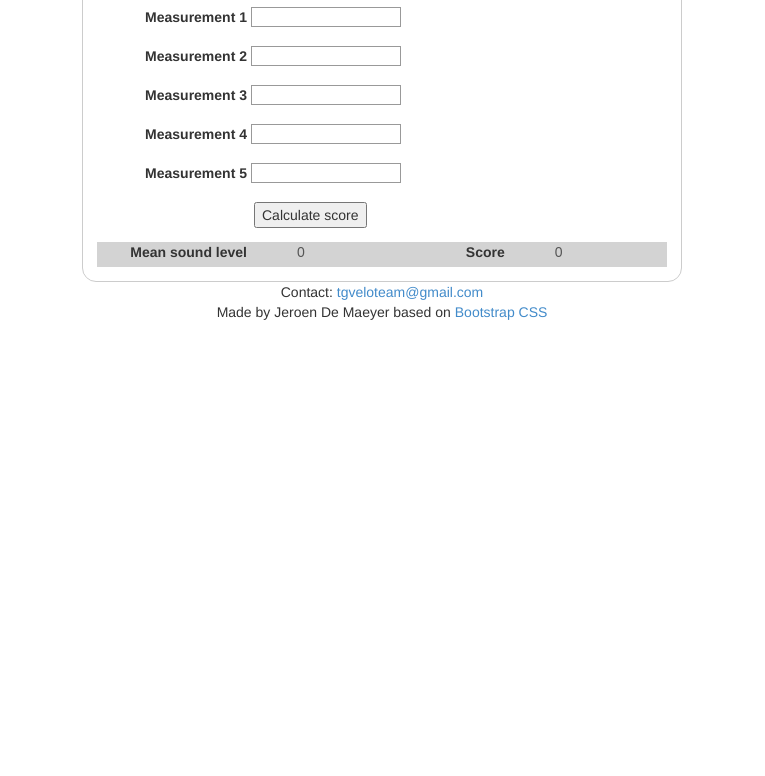
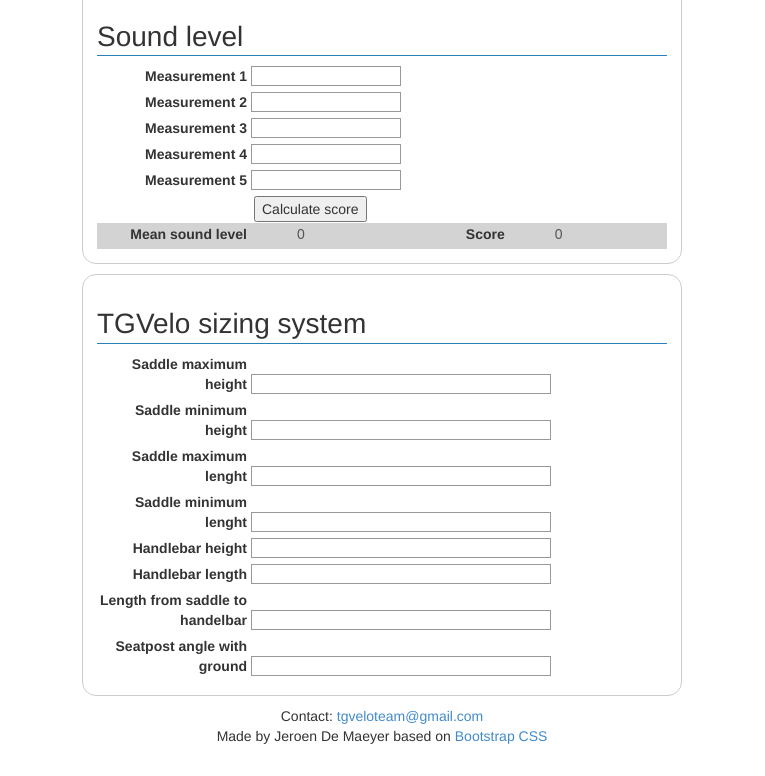
Before and after one commit to JeroenDM/tgvelo, a plain HTML site: page input-app.html in a window 1280 px wide. Shown: the part 93-869 px from the top of the page, without its empty margins (258-1023 px from the left). Before the commit the page ends 800 px from the top, so only its background shows below. Drawn offline with Linux system fonts and the light colour scheme.

Commit message:
add some form elements sizing system

```diff
--- a/css/formStyle.css
+++ b/css/formStyle.css
@@ -1,6 +1,10 @@
+h1 {
+    margin: 20px auto;
+    color: gray;
+}
 form {
     /* Just to center the form on the page */
-    margin: 0 auto;
+    margin: 10px auto;
     width: 600px;
     /* To see the outline of the form */
     padding: 1em;
@@ -8,7 +12,7 @@ form {
     border-radius: 1em;
 }
 form div + div {
-    margin-top: 1em;
+    margin-top: 1px;;
 }
 label {
     /* To make sure that all labels have the same size and are properly aligned */
--- a/input-app.html
+++ b/input-app.html
@@ -8,9 +8,13 @@
 <link rel="stylesheet"  type="text/css"  href="css/bootstrap.css">
 <link rel="stylesheet" type="text/css" href="css/site_specific.css">
 <link rel="stylesheet" type="text/css" href="css/formStyle.css">
+
+<script src="js/jquery.js"></script>
 </head>
 
 <body>
+
+    <h1>Input app TGVelo quality system in progress</h1>
 
     <form id="soundLevel">
         <h2>Sound level</h2>
@@ -20,19 +24,19 @@
     </div>
     <div>
         <label for="sound2">Measurement 2</label>
-        <input type="text" id="sound2" name="sound1" />
+        <input type="text" id="sound2" name="sound2" />
     </div>
     <div>
         <label for="sound3">Measurement 3</label>
-        <input type="text" id="sound3" name="sound1" />
+        <input type="text" id="sound3" name="sound3" />
     </div>
     <div>
         <label for="sound4">Measurement 4</label>
-        <input type="text" id="sound4" name="sound1" />
+        <input type="text" id="sound4" name="sound4" />
     </div>
     <div>
         <label for="sound5">Measurement 5</label>
-        <input type="text" id="sound5" name="sound1" />
+        <input type="text" id="sound5" name="sound5" />
     </div>
 
     <div class="button">
@@ -45,6 +49,42 @@
         <output id="soundScore">0</output>
     </div>
 </form>
+
+    <form id="sizing">
+        <h2>TGVelo sizing system</h2>
+        <div>
+            <label>Saddle maximum height</label>
+            <input type="text" id="maxSaddleHeight"/>
+        </div>
+        <div>
+            <label>Saddle minimum height</label>
+            <input type="text" id="minSaddleHeight" />
+        </div>
+        <div>
+            <label>Saddle maximum lenght</label>
+            <input type="text" id="maxSaddleLenght" />
+        </div>
+        <div>
+            <label>Saddle minimum lenght</label>
+            <input type="text" id="minSaddleLenght" />
+        </div>
+        <div>
+            <label>Handlebar height</label>
+            <input type="text" id="handlebarHeight" />
+        </div>
+        <div>
+            <label>Handlebar length</label>
+            <input type="text" id="handlebarLength" />
+        </div>
+        <div>
+            <label>Length from saddle to handelbar</label>
+            <input type="text" id="saddleToHandlebar" />
+        </div>
+        <div>
+            <label>Seatpost angle with ground</label>
+            <input type="text" id="seapostAngle">
+        </div>
+    </form>
 
 <div id="footer">
     <div class="container">
--- a/js/forms.js
+++ b/js/forms.js
@@ -26,3 +26,19 @@ function calcResult() {
     document.getElementById("meanSound").value = meanSound + " dBA";
     document.getElementById("soundScore").value = round( ( (meanSound - 80) / 40 ) * 10, 1 ) + " / 10";
 }
+
+var inputs = $('form#sizing [id]');
+
+// print table name do index in console
+console.log("id    |     index");
+for (var i = 0; i<inputs.length; i++) {
+    console.log(inputs[i].getAttribute("id") + "   |    " + i);
+}
+
+/*maxSaddleHeight   |    0
+minSaddleHeight   |    1
+maxSaddleLenght   |    2
+minSaddleLenght   |    3
+handlebarHeight   |    4
+handlebarLength   |    5
+seapostAngle   |    7*/
```
Also changed, not shown: js/forms.spec/jasmine.html (+1 -1 lines).
